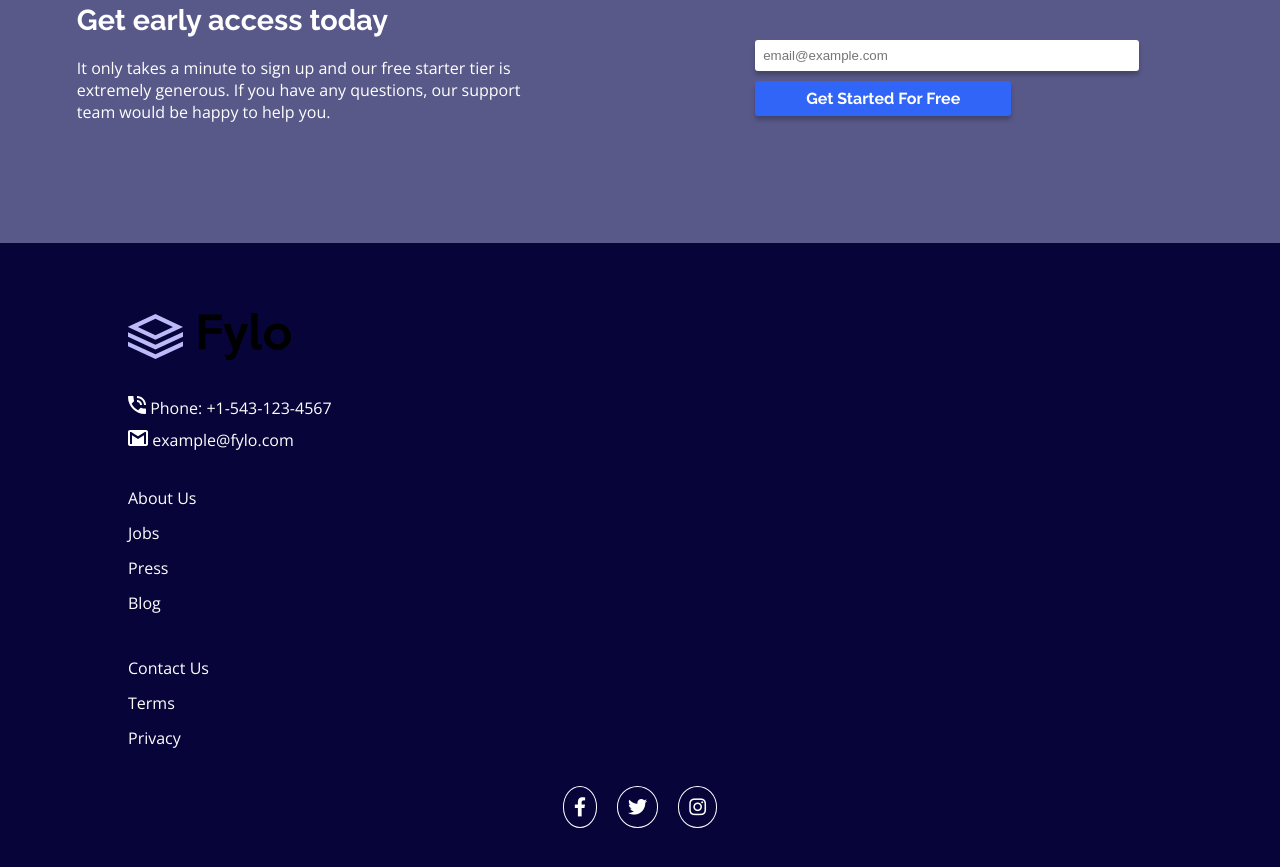
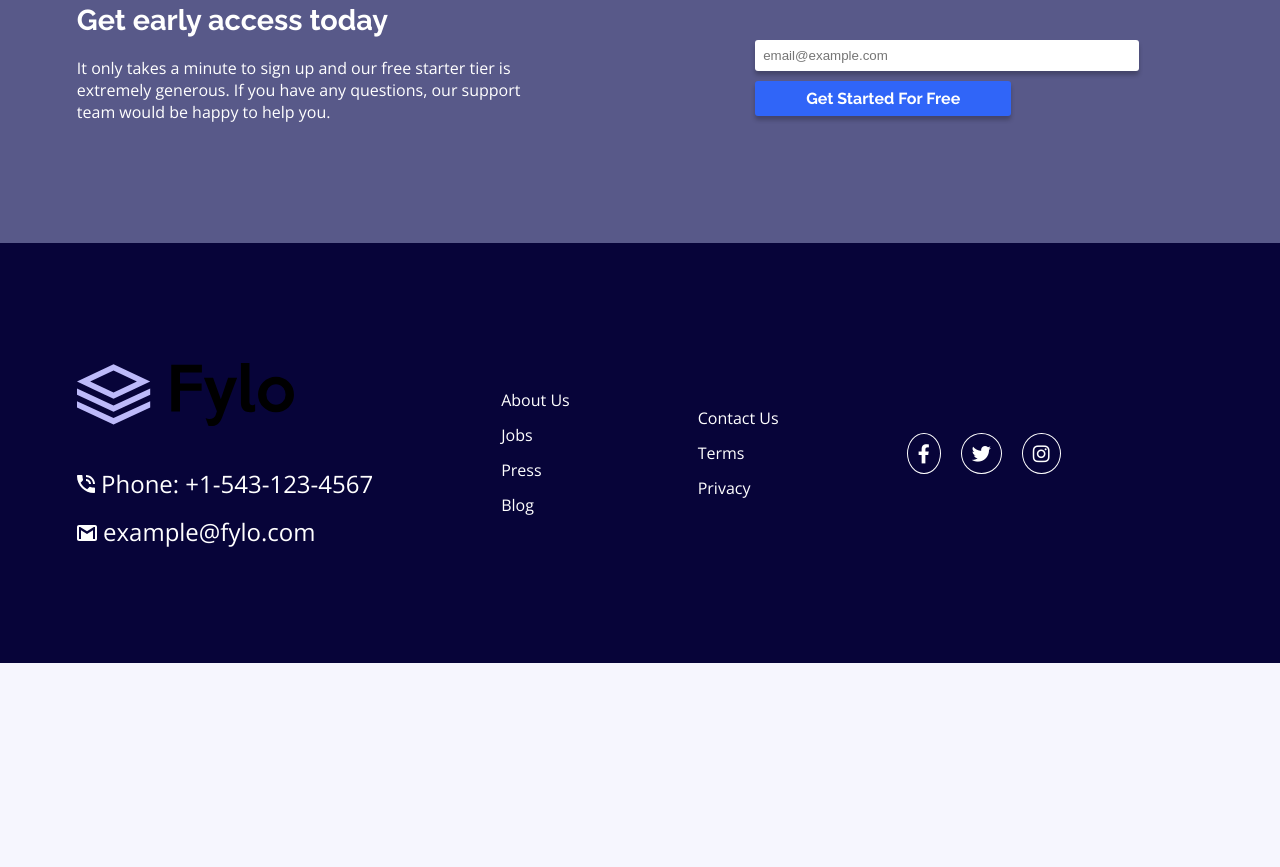
Before and after one commit to YasminFerreira0/Fylo-landing-page, a plain HTML site: page index.html in a window 1280 px wide. Shown: the part 1390-2257 px from the top of the page. After the commit the page ends 2053 px from the top, so only its background shows below. Drawn offline with nearby package versions, Linux system fonts and the light colour scheme.

Commit message:
Update style.css

```diff
--- a/css/style.css
+++ b/css/style.css
@@ -389,45 +389,25 @@ body {
     }
 
     .rodape {
-        background-color: hsl(243, 87%, 12%);
-        color: #ffffff;
-        padding: 50px 10vw;
+        display: flex;
+        flex-direction: row;
+        justify-content: left;
+        align-items: center;
+        gap: 10vw;
+        padding: 100px 6vw;
     }
 
     .logo-rodape {
-        margin: 20px 0;
-        height: 3em;
+        height: 5vw;
     }
 
     .rodape-fone {
-        margin: 10px 0;
+        margin: 15px 0;
+        font-size: 1.5em;
     }
     .rodape-email {
-        margin: 10px 0;
+        margin: 15px 0;
+        font-size: 1.5em;
     }
 
-    .rodape-02 {
-        list-style: none;
-        line-height: 35px;
-        margin: 30px 0;
-    }
-
-    .rodape-03 {
-        list-style: none;
-        line-height: 35px;
-        margin: 30px 0;
-    }
-    .rodape-04 {
-        display: flex;
-        flex-direction: row;
-        justify-content: center;
-        align-items: center;
-        gap: 20px;
-    }
-    .fa-brands {
-        font-size: 1.2em;
-        border: 1px solid #ffffff;
-        border-radius: 50%;
-        padding: 10px;
-    }
 }
```
